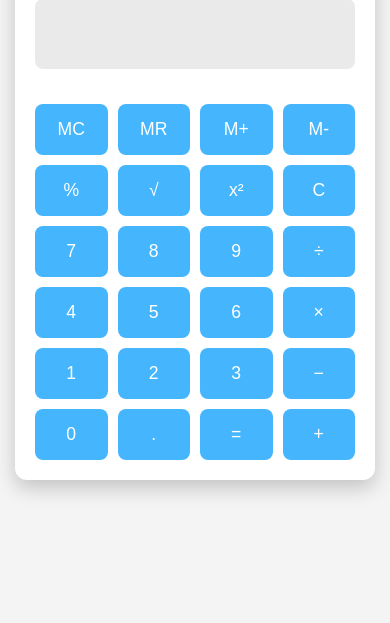
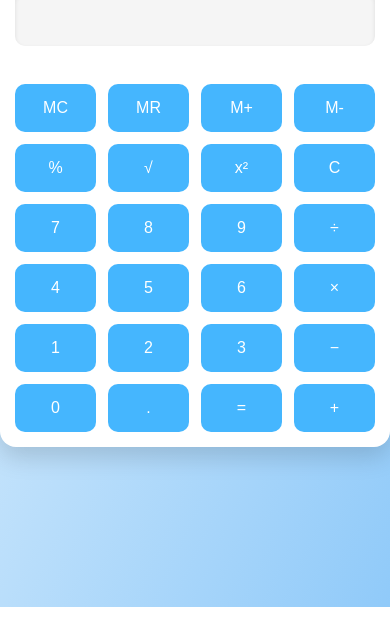
Before and after one commit to kasumbamunashe/smart-calculator-app, a plain HTML site: page index.html in a window 390 px wide. Shown: the part 237-860 px from the top of the page. Drawn offline with nearby package versions, Linux system fonts and the light colour scheme.

Commit message:
git commit -m "Improve calculator UI with modern styling and responsive layout"

```diff
--- a/index.html
+++ b/index.html
@@ -48,6 +48,7 @@
     </div>
   </div>
 
+  <script src="https://cdn.jsdelivr.net/npm/mathjs@12.4.2/lib/browser/math.min.js"></script>
   <script src="script.js"></script>
 </body>
 </html>
--- a/script.js
+++ b/script.js
@@ -3,23 +3,27 @@ let history = document.getElementById('history');
 let memory = 0;
 let lastCalculation = '';
 
+
 function appendValue(val) {
   input.value += val;
 }
 
+
 function appendOperation(op) {
   const lastChar = input.value.slice(-1);
-  if ('+-*/%'.includes(lastChar)) return; // prevent duplicate operators
+  if ('+-*/%.'.includes(lastChar)) return;
   input.value += op;
 }
+
 
 function clearInput() {
   input.value = '';
 }
 
+
 function calculate() {
   try {
-    const result = eval(input.value);
+    const result = math.evaluate(input.value);
     lastCalculation = `${input.value} = ${result}`;
     history.innerText = lastCalculation;
     input.value = result;
@@ -28,15 +32,27 @@ function calculate() {
   }
 }
 
+
 function square() {
   if (input.value) {
-    input.value = Math.pow(parseFloat(input.value), 2);
+    try {
+      const val = math.evaluate(input.value);
+      input.value = math.pow(val, 2);
+    } catch {
+      alert("Invalid input for squaring");
+    }
   }
 }
 
+
 function squareRoot() {
   if (input.value) {
-    input.value = Math.sqrt(parseFloat(input.value));
+    try {
+      const val = math.evaluate(input.value);
+      input.value = math.sqrt(val);
+    } catch {
+      alert("Invalid input for square root");
+    }
   }
 }
 
@@ -59,7 +75,7 @@ function memoryClear() {
 
 
 document.addEventListener('keydown', (e) => {
-  if (!isNaN(e.key) || "+-*/.".includes(e.key)) {
+  if (!isNaN(e.key) || "+-*/.%".includes(e.key)) {
     appendValue(e.key);
   } else if (e.key === "Enter") {
     calculate();
--- a/style.css
+++ b/style.css
@@ -1,68 +1,104 @@
+* {
+  box-sizing: border-box;
+  margin: 0;
+  padding: 0;
+}
+
 body {
-  background-color: #f4f4f4;
+  background: linear-gradient(to bottom right, #e3f2fd, #90caf9);
   display: flex;
-  height: 100vh;
   justify-content: center;
   align-items: center;
+  height: 100vh;
   font-family: 'Segoe UI', sans-serif;
 }
 
 .calculator {
   background: #ffffff;
-  padding: 20px;
-  border-radius: 12px;
-  box-shadow: 0 8px 20px rgba(0, 0, 0, 0.2);
-  width: 320px;
+  padding: 25px;
+  border-radius: 16px;
+  box-shadow: 0 10px 25px rgba(0, 0, 0, 0.15);
+  width: 100%;
+  max-width: 380px;
 }
 
+
+.calculator-title {
+  text-align: center;
+  font-size: 1.8em;
+  color: #0e2433;
+  margin-bottom: 20px;
+}
+
+
 .display {
-  display: flex;
-  flex-direction: column;
-  margin-bottom: 10px;
+  margin-bottom: 15px;
 }
 
 #input {
-  height: 50px;
-  font-size: 1.5em;
+  width: 100%;
+  height: 55px;
+  font-size: 1.8em;
   padding: 10px;
+  border: none;
+  border-radius: 10px;
+  background: #f5f5f5;
   text-align: right;
-  border: none;
-  background: #eaeaea;
-  border-radius: 8px;
+  box-shadow: inset 0 2px 4px rgba(0, 0, 0, 0.1);
 }
 
 #history {
+  text-align: right;
+  color: #888;
   font-size: 0.9em;
-  color: gray;
-  text-align: right;
   margin-top: 5px;
-  height: 20px;
+  min-height: 18px;
 }
+
 
 .buttons {
   display: grid;
   grid-template-columns: repeat(4, 1fr);
-  gap: 10px;
+  gap: 12px;
 }
 
 button {
-  padding: 15px;
+  padding: 18px;
   font-size: 1.1em;
-  border: none;
-  border-radius: 8px;
   background-color: #45b6fe;
   color: white;
+  border: none;
+  border-radius: 10px;
+  transition: all 0.2s ease;
   cursor: pointer;
-  transition: background 0.2s;
 }
 
 button:hover {
-  background-color: #3498db;
+  background-color: #2196f3;
 }
-.calculator-title {
-  text-align: center;
-  font-size: 1.8em;
-  margin-bottom: 15px;
-  color: #0e2433;
-  font-weight: bold;
+
+button:active {
+  transform: scale(0.97);
+  background-color: #1e88e5;
 }
+
+
+@media (max-width: 420px) {
+  .calculator {
+    padding: 15px;
+    max-width: 100%;
+  }
+
+  button {
+    padding: 15px;
+    font-size: 1em;
+  }
+
+  #input {
+    font-size: 1.4em;
+  }
+
+  .calculator-title {
+    font-size: 1.5em;
+  }
+}
```
